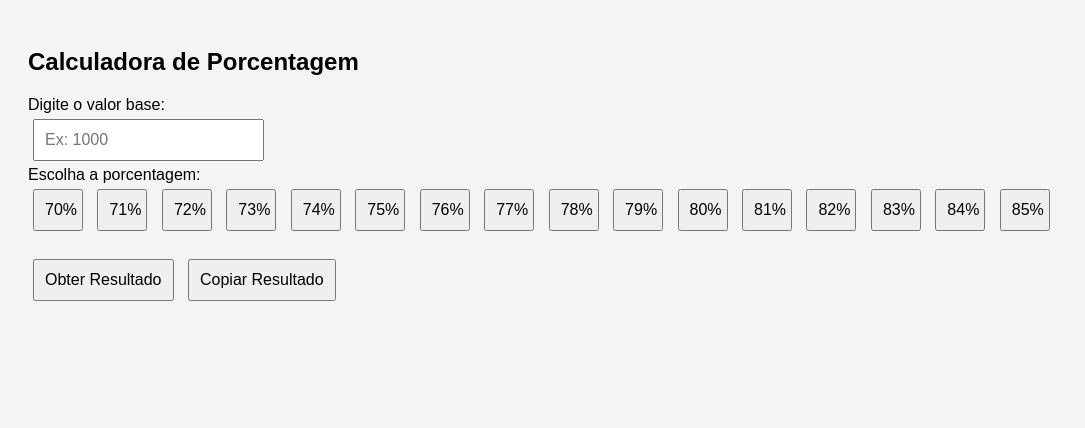
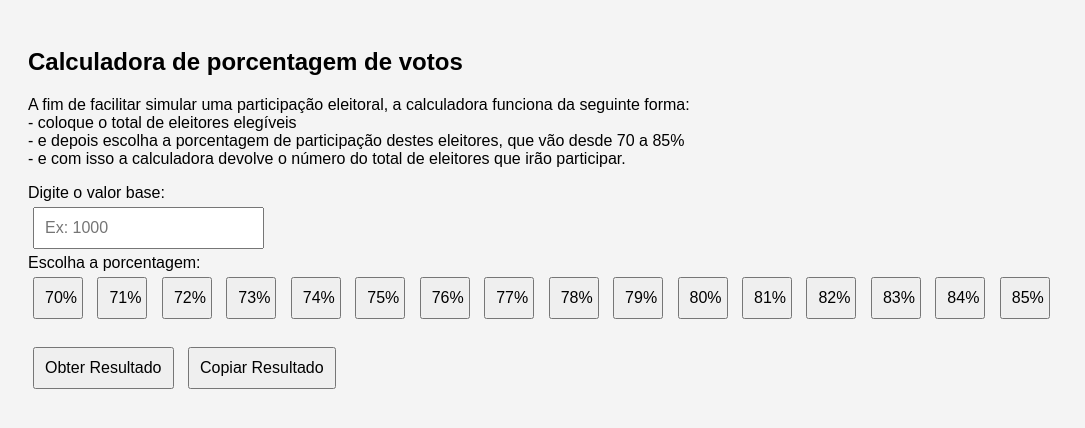
Before and after one commit to GustavoRabutske/simulador-eleicoes, a plain HTML site: page generator.html in a window 1280 px wide. Shown: the whole page, without its empty margins (0-1085 px from the left). Drawn offline with Linux system fonts and the light colour scheme.

Commit message:
Atualizado o generator.html para melhor explicar que é usado para calcular participação eleitoral

```diff
--- a/generator.html
+++ b/generator.html
@@ -29,7 +29,12 @@
 </head>
 <body>
 
-  <h2>Calculadora de Porcentagem</h2>
+  <h2>Calculadora de porcentagem de votos</h2>
+  <p>A fim de facilitar simular uma participação eleitoral, a calculadora funciona da seguinte forma:<br>
+    - coloque o total de eleitores elegíveis<br>
+    - e depois escolha a porcentagem de participação destes eleitores, que vão desde 70 a 85%<br>
+    - e com isso a calculadora devolve o número do total de eleitores que irão participar.<br>
+  </p>
 
   <label>Digite o valor base:</label><br>
   <input type="number" id="valorBase" placeholder="Ex: 1000"><br>
@@ -93,6 +98,5 @@
       alert("Resultado copiado!");
     }
   </script>
-
 </body>
 </html>
```
